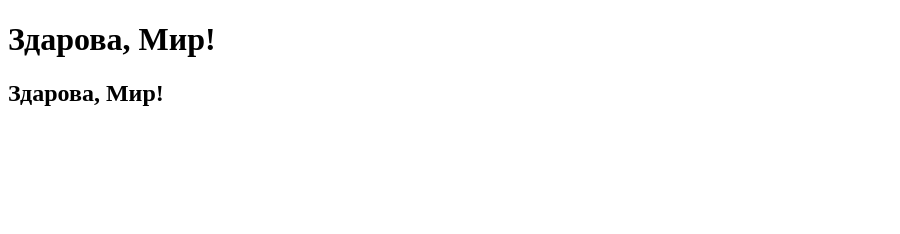
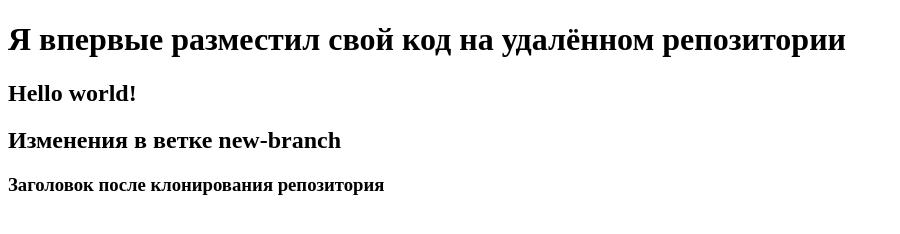
Before and after one commit to KishkaTonka228/test_repo, a plain HTML site: page index.html in a window 1280 px wide. Shown: the whole page, without its empty margins (0-900 px from the left). Drawn offline with Linux system fonts and the light colour scheme.

Commit message:
Add files via upload

```diff
--- a/index.html
+++ b/index.html
@@ -2,11 +2,14 @@
 <html lang="en">
 <head>
     <meta charset="UTF-8">
+    <meta http-equiv="X-UA-Compatible" content="IE=edge">
     <meta name="viewport" content="width=device-width, initial-scale=1.0">
-    <title>Document</title>
+    <title>New git project</title>
 </head>
 <body>
-     <h1>Здарова, Мир!</h1>
-     <h2>Здарова, Мир!</h2>
+    <h1>Я впервые разместил свой код на удалённом репозитории</h1>
+    <h2>Hello world!</h2>
+    <h2>Изменения в ветке new-branch</h2>
+    <h3>Заголовок после клонирования репозитория</h3>
 </body>
 </html>
```
